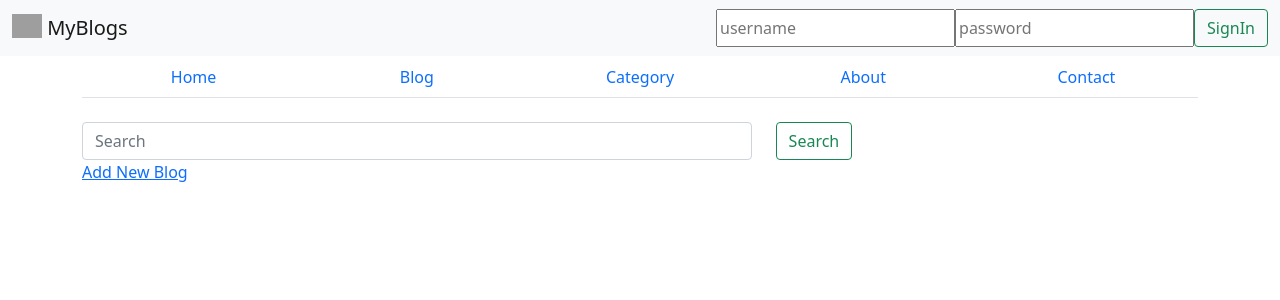
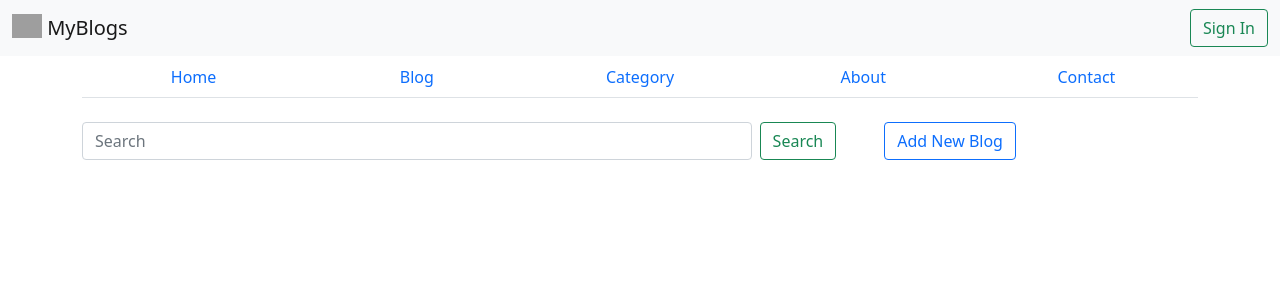
Before and after one commit to prbht123/Blogs, a Django app: page /blog/ in a window 1280 px wide. Shown: the top 300 px of the page. Run offline with Django 4.2, Linux system fonts and the light colour scheme; grey boxes are pictures that could not be loaded.

Commit message:
Implemented in html page for adding post and showing the bloglist

```diff
--- a/blog/blogapp/templates/base.html
+++ b/blog/blogapp/templates/base.html
@@ -24,9 +24,8 @@
         {% block validuser %}
         {% endblock %}
         <form class="d-flex">
-          <input type="text" placeholder="username" class="mr-4">
-          <input type="text" placeholder="password" class="mr-4">
-          <button class="btn btn-outline-success" type="submit">SignIn</button>
+           <a class="btn btn-outline-success" href="#">Sign In</a>
+
         </form>
       </div>
 
@@ -49,7 +48,7 @@
           <a class="nav-link " aria-current="page" href="/blog/">Home</a>
         </li>
         <li class="nav-item">
-          <a class="nav-link" href="/blog/bloglist/">Blog</a>
+          <a class="nav-link" href="/blog/bloglistapi/">Blog</a>
         </li>
         <li class="nav-item">
           <a class="nav-link" href="#">Category</a>
@@ -67,10 +66,13 @@
     <div class="container justify-content-center align-items-center mt-4 ">
 
       <form class="d-flex">
-        <input class="form-control me-4" type="search" placeholder="Search" aria-label="Search" style="width:60%;">
-        <button class="btn btn-outline-success" type="submit">Search</button>
+        <input class="form-control me-2" type="search" placeholder="Search" aria-label="Search" style="width:60%;">
+        <button class="btn btn-outline-success me-5" type="submit">Search</button>
+
+        <a class="btn btn-outline-primary" href="/blog/create/">Add New Blog</a>
+
       </form>
-      <a href="create">Add New Blog</a>
+
     </div>
 
     {% block content %}
--- a/blog/blogapp/urls.py
+++ b/blog/blogapp/urls.py
@@ -7,5 +7,7 @@ urlpatterns = [
     path('', views.home),
     path('about/',views.About.as_view()),
     path('contact/',views.Contact.as_view()),
-    path('create',views.CreatePost.as_view())
+    path('create/',views.CreatePost.as_view()),
+    path('bloglist/',views.BlogList.as_view()),
+    path('bloglistapi/',views.BlogListApi.as_view()),
 ]
--- a/blog/blogapp/views.py
+++ b/blog/blogapp/views.py
@@ -1,5 +1,9 @@
 from django.shortcuts import render
 from django.views.generic import TemplateView
+from rest_framework.views import APIView
+from rest_framework.renderers import TemplateHTMLRenderer
+from rest_framework.response import Response
+from .models import Post
 # Create your views here.
 
 def home(request):
@@ -13,3 +17,15 @@ class About(TemplateView):
 
 class Contact(TemplateView):
     template_name='blog/contact.html'
+
+class BlogList(TemplateView):
+    template_name='blog/post/bloglist.html'
+
+
+class BlogListApi(APIView):
+    renderer_classes = [TemplateHTMLRenderer]
+    template_name = 'blog/post/bloglist.html'
+
+    def get(self, request):
+        queryset = Post.objects.all()
+        return Response({'posts': queryset})
```
Also changed, not shown: blog/blogapp/templates/blog/post/bloglist.html (added, +30 -0 lines), blog/db.sqlite3.
